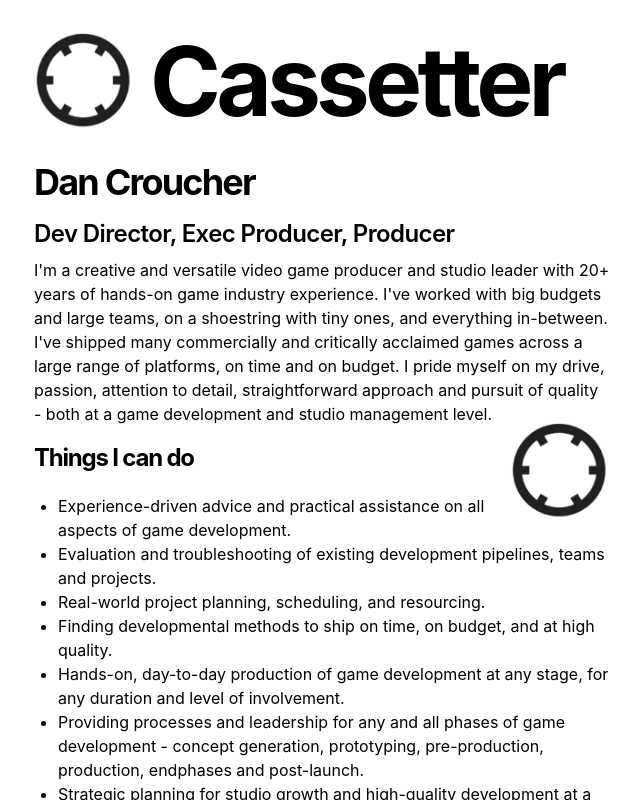
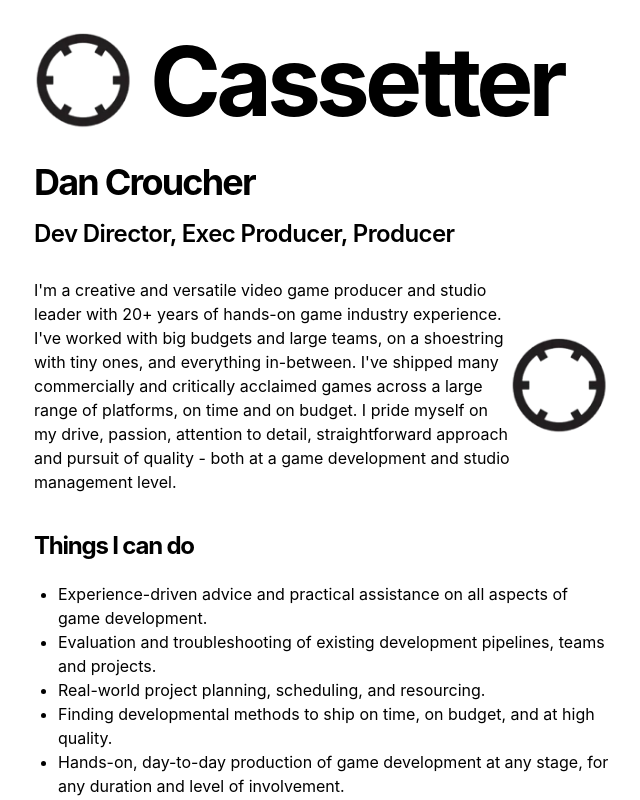
Before and after one commit to dancroucher/cassetter, a Next.js app: page /danCroucher in a window 1280 px wide. Shown: the top 800 px of the page, without its empty margins (318-958 px from the left). Built offline with nearby package versions, Linux system fonts and the light colour scheme.

Commit message:
Update page.tsx

```diff
--- a/app/danCroucher/page.tsx
+++ b/app/danCroucher/page.tsx
@@ -17,16 +17,17 @@ export default function DanCroucher() {
         </div>
       <h2 className="mb-4 text-4xl font-bold tracking-tighter">Dan Croucher</h2>
       <h3 className="mb-2 text-2xl font-semibold tracking-tight">Dev Director, Exec Producer, Producer</h3>
-      <p className="prose mb-4">
-        I'm a creative and versatile video game producer and studio leader with 20+ years of hands-on game industry experience. I've worked with big budgets and large teams, on a shoestring with tiny ones, and everything in-between.
-        I've shipped many commercially and critically acclaimed games across a large range of platforms, on time and on budget. I pride myself on my drive, passion, attention to detail, straightforward approach and pursuit of quality - both at a game development and studio management level.
-
+      <p className="prose mb-4 flex items-center justify-between">
+        <span>
+          I'm a creative and versatile video game producer and studio leader with 20+ years of hands-on game industry experience. I've worked with big budgets and large teams, on a shoestring with tiny ones, and everything in-between.
+          I've shipped many commercially and critically acclaimed games across a large range of platforms, on time and on budget. I pride myself on my drive, passion, attention to detail, straightforward approach and pursuit of quality - both at a game development and studio management level.
+        </span>
         <Image
             src={danCroucherPic}
             width={100}
             height={100}
             alt="Logo"
-            className="float-right mr-4"
+            className="ml-4"
           />
       </p>
 
```
